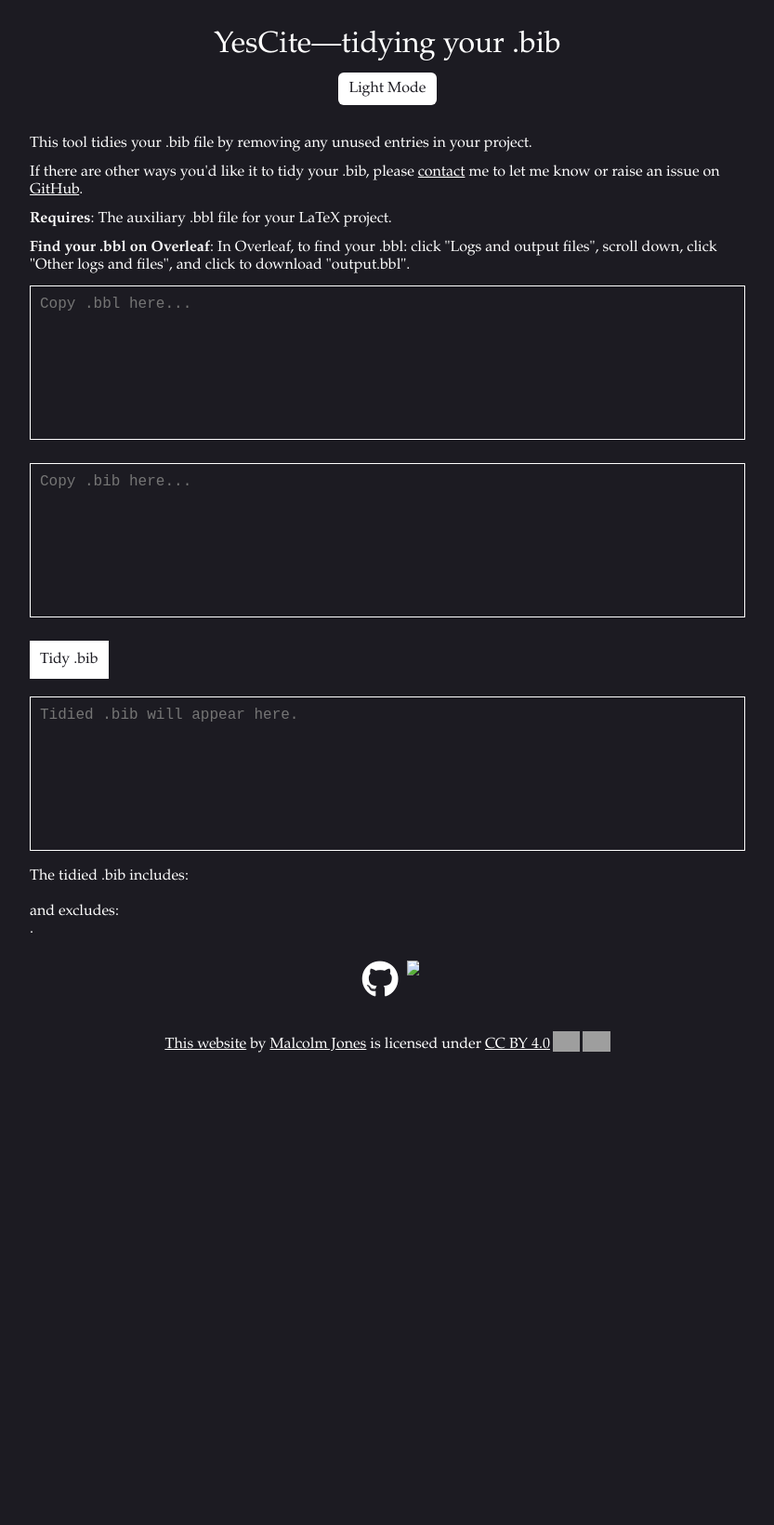
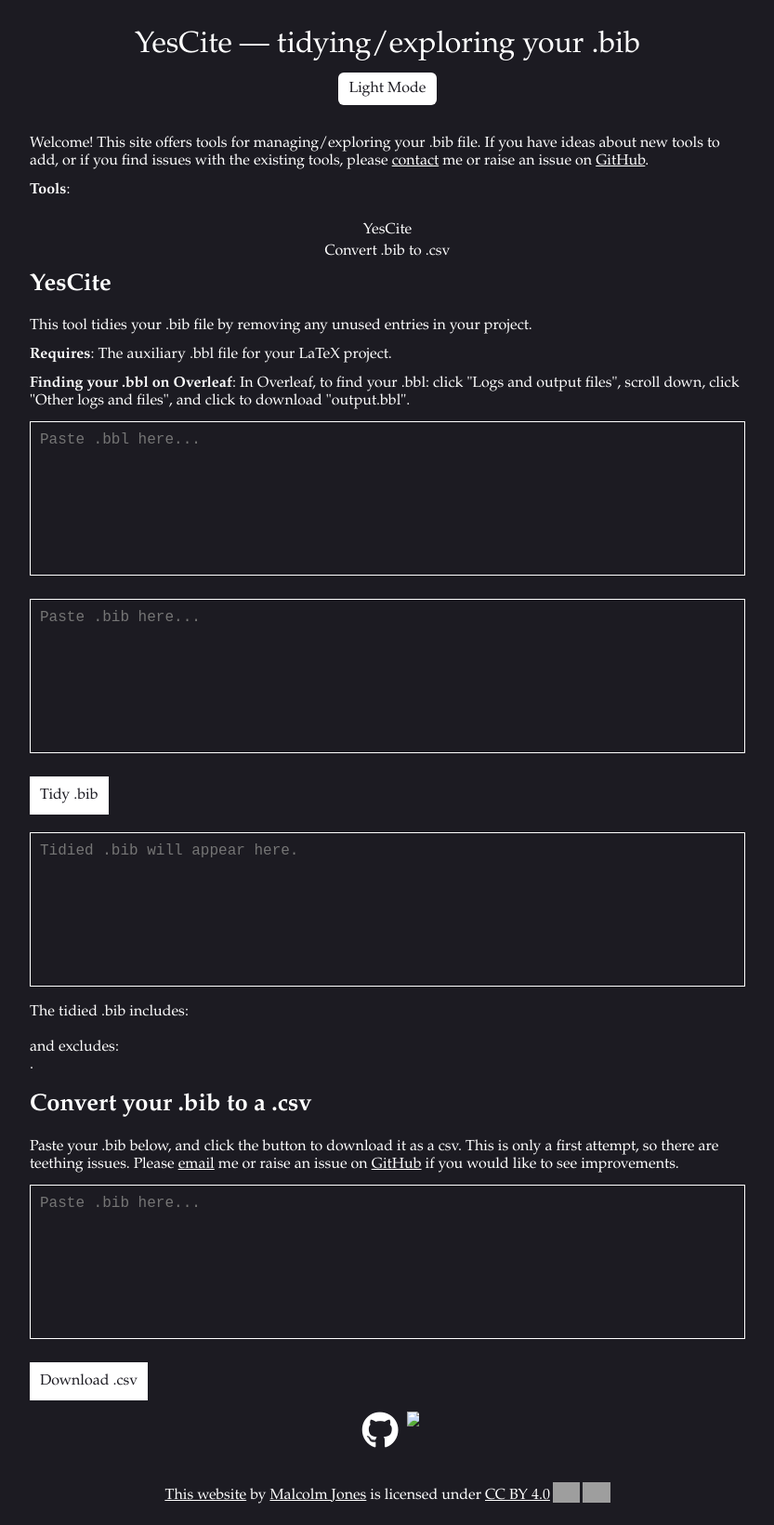
Before and after one commit to malcolm-jones/yescite, a Flask app: page / in a window 1280 px wide. Shown: the whole page at 93% size, without its empty margins (223-1056 px from the left). Before the commit the page ends 1132 px from the top, so only its background shows below. Run offline with Flask 3, Linux system fonts and the light colour scheme; some libraries are stand-ins or nearby versions; grey boxes are pictures that could not be loaded.

Commit message:
bib to csv

```diff
--- a/app.py
+++ b/app.py
@@ -1,5 +1,6 @@
-from flask import Flask, request, render_template
-from yescite import YesCite
+from flask import Flask, request, render_template, Response
+from yescite import YesCite, bib_to_df
+import io
 
 app = Flask(__name__)
 
@@ -31,5 +32,19 @@
         output_aliases_unused=output_aliases_unused,
     )
 
+@app.route('/download_csv', methods=['POST'])
+def download_csv():
+    input_bib = request.form.get('input_bib', '')
+    lines_bib = input_bib.splitlines()
+    df = bib_to_df(lines_bib)
+    csv_buffer = io.StringIO()
+    df.to_csv(csv_buffer, index=False)
+    csv_buffer.seek(0)
+    return Response(
+        csv_buffer,
+        mimetype='text/csv',
+        headers={"Content-Disposition": "attachment;filename=bib.csv"}
+    )
+
 if __name__ == '__main__':
     app.run(debug=True)
--- a/templates/index.html
+++ b/templates/index.html
@@ -3,17 +3,17 @@
 <head>
 	<meta charset="UTF-8" />
 	<meta name="author" content="Malcolm Jones" />
-	<meta name="description" content="Given .bib and .bbl files, this tool finds the bib items you cited and removes the rest, tidying your .bib file." />
+	<meta name="description" content="This site provides tools for managing and exploring your .bib files." />
   <meta name="viewport" content="width=device-width, initial-scale=1.0"/>
 	<meta name="robots" content="unavailable_after: 2025-12-31">
   <meta name= "robots" content="index, follow"/>
 
   <meta property="og:url" content="https://malcolmjones.pythonanywhere.com/"/>
 	<meta property="og:site_name" content="YesCite"/>
-	<meta property="og:description" content="Given .bib and .bbl files, this tool finds the bib items you cited and removes the rest, tidying your .bib file."/>
+	<meta property="og:description" content="This site provides tools for managing and exploring your .bib files."/>
 	<meta property="og:type" content="website"/>
 	<meta property="og:locale" content="en"/>
-	<meta property="og:title" content="YesCite&mdash;tidying your .bib"/>
+	<meta property="og:title" content="YesCite"/>
 
   <link rel="stylesheet" href="{{ url_for('static', filename='styles/style.css') }}">
   <link rel="stylesheet" href="https://use.fontawesome.com/releases/v5.6.1/css/all.css">
@@ -56,6 +56,18 @@
       background: var(--color-secondary);
       color: var(--color-primary)
     }
+    button[type="submit"] {
+      background: var(--color-primary);
+      border: 1px solid var(--color-primary);
+      color: var(--color-secondary);
+      padding: 10px;
+      cursor: pointer;
+      transition: 0.1s ease-in-out;
+    }
+    button[type="submit"]:hover {
+      background: var(--color-secondary);
+      color: var(--color-primary)
+    }
     .parent {
       display: flex;
       justify-content: center;
@@ -66,7 +78,7 @@
 </head>
 <body>
 
-  <div class="header">YesCite&mdash;tidying your .bib</div>
+  <div class="header">YesCite &mdash; tidying/exploring your .bib</div>
 
   <button type="button" class="dark" id="darkModeToggle" style="display: block; margin-bottom: 10px;">
 		Dark Mode
@@ -74,21 +86,42 @@
 
   <div class="main">
 
+    <p>Welcome! This site offers tools for managing/exploring your .bib file. If you have ideas about new tools to add, or if you find issues with the existing tools, please <a href="https://malcolmjones.me" rel="noopener" target="_blank">contact</a> me or raise an issue on <a href="https://github.com/malcolm-jones/yescite" rel="noopener" target="_blank">GitHub</a>.</p>
+
+    <p><b>Tools</b>:</p>
+
+    <div class="menu">
+      <ul id="nav">
+        <li><a href="#yescite">YesCite</a></li>
+        <li><a href="#bibtocsv">Convert .bib to .csv</a></li>
+      </ul>
+    </div>
+
+    <h2 id="yescite">YesCite</h2>
+
     <p>This tool tidies your .bib file by removing any unused entries in your project.</p>
-
-    <p>If there are other ways you'd like it to tidy your .bib, please <a href="https://malcolmjones.me" rel="noopener" target="_blank">contact</a> me to let me know or raise an issue on <a href="https://github.com/malcolm-jones/yescite" rel="noopener" target="_blank">GitHub</a>.</p>
 
     <p><b>Requires</b>: The auxiliary .bbl file for your LaTeX project.</p>
 
-    <p><b>Find your .bbl on Overleaf</b>: In Overleaf, to find your .bbl: click &#x0022;Logs and output files&#x0022;, scroll down, click &#x0022;Other logs and files&#x0022;, and click to download &#x0022;output.bbl&#x0022;.</p>
+    <p><b>Finding your .bbl on Overleaf</b>: In Overleaf, to find your .bbl: click &#x0022;Logs and output files&#x0022;, scroll down, click &#x0022;Other logs and files&#x0022;, and click to download &#x0022;output.bbl&#x0022;.</p>
 
     <form method="post" autocomplete="off">
-      <textarea placeholder="Copy .bbl here..." id="input_bbl" name="input_bbl" rows="8">{{ input_bbl }}</textarea><br><br>
-      <textarea placeholder="Copy .bib here..." id="input_bib" name="input_bib" rows="8">{{ input_bib }}</textarea><br><br>
+      <textarea placeholder="Paste .bbl here..." id="input_bbl" name="input_bbl" rows="8">{{ input_bbl }}</textarea><br><br>
+      <textarea placeholder="Paste .bib here..." id="input_bib" name="input_bib" rows="8">{{ input_bib }}</textarea><br><br>
       <input type="submit" value="Tidy .bib"/>
     </form><br>
     <textarea placeholder="Tidied .bib will appear here." id="output_yescite" rows="8">{{ output_yescite }}</textarea><br>
     <p>The tidied .bib includes:<br>{{ output_aliases_used }}<br>and excludes:<br>{{ output_aliases_unused }}.</p>
+
+    <h2 id="bibtocsv">Convert your .bib to a .csv</h2>
+
+    <p>
+      Paste your .bib below, and click the button to download it as a csv. This is only a first attempt, so there are teething issues. Please <a href="https://malcolmjones.me" rel="noopener" target="_blank">email</a> me or raise an issue on <a href="https://github.com/malcolm-jones/yescite" rel="noopener" target="_blank">GitHub</a> if you would like to see improvements.
+    </p>
+    <form action="/download_csv" method="post">
+      <textarea placeholder="Paste .bib here..." name="input_bib" rows="8">{{ input_bib }}</textarea><br><br>
+      <button type="submit">Download .csv</button>
+    </form>
 
     <div class="parent">
       <div class="inline-block">
```
Also changed, not shown: yescite.py (+69 -0 lines).
